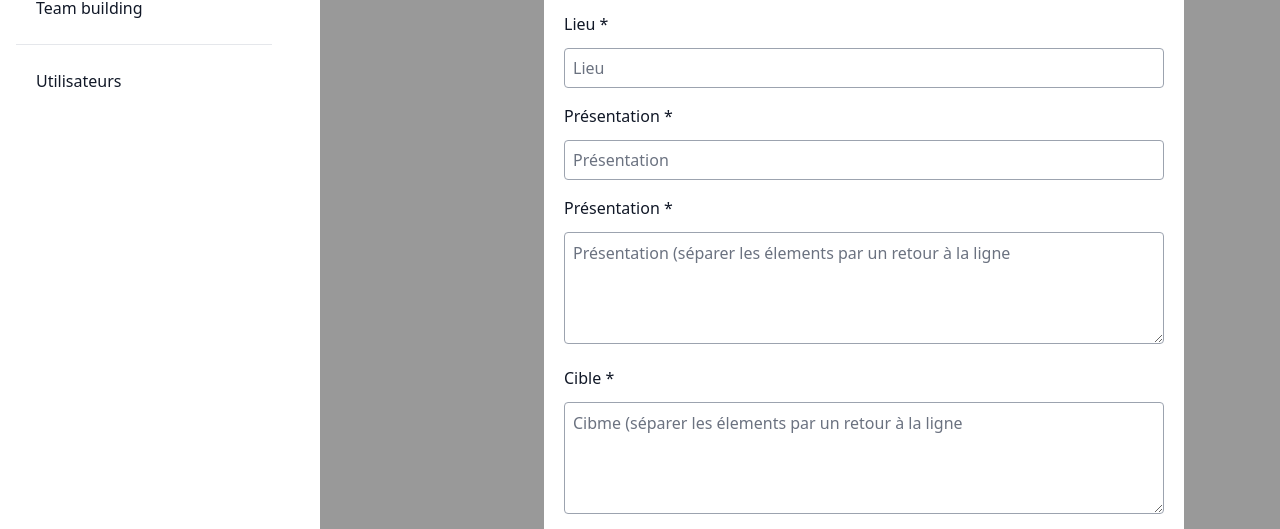
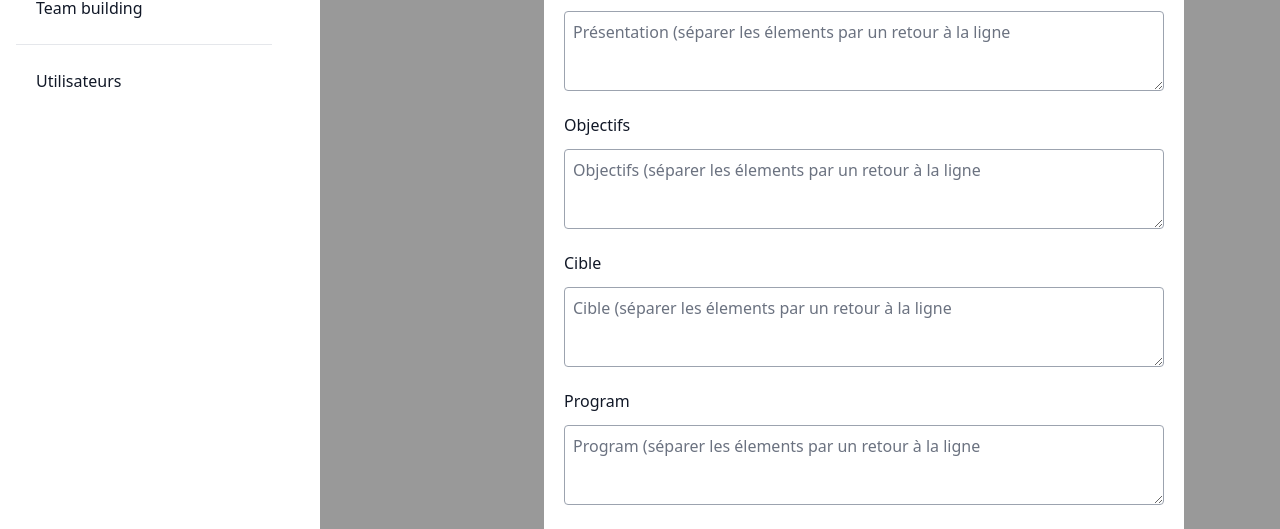
Before and after one commit to Abdel-Kader/sonni-website, a React (Create React App) app: page /admin/seminaires in a window 1280 px wide. Both pictures are taken after a click on the button "Ajouter un séminaire". Shown: the part 268-797 px from the top of the page. Built offline with nearby package versions, Linux system fonts and the light colour scheme; no server answers; the database is empty.

Commit message:
admin semianire delete item

```diff
--- a/src/components/admin/Item.tsx
+++ b/src/components/admin/Item.tsx
@@ -2,12 +2,12 @@ import React from 'react';
 import {CalendarIcon, MapPinIcon} from "@heroicons/react/16/solid";
 
 
-function Item({title, date, lieu, img, animateur}: {title: string, date: string, lieu: string, img?: string, animateur?:string}) {
+function Item({title, date, lieu, img, animateur, onDelete}: {title: string, date: string, lieu: string, img?: string, animateur?:string, onDelete?:any}) {
     return (
-        <div className="shadow-xl flex items-center flex-col  border-black max-sm:mt-10">
+        <div className="shadow-xl flex items-center flex-col w-full justify-end border-black mt-10">
             {
                 img &&
-                <img src={img} className="w-full h-40" alt={'img'}/>
+                <img src={img} className="w-full h-36" alt={'img'}/>
             }
             <div className="flex flex-col w-full p-2">
                 <span className="font-medium text-primary text-center mt-4">{title}</span>
@@ -16,7 +16,7 @@ function Item({title, date, lieu, img, animateur}: {title: string, date: string,
                 {animateur && <span className="text-gray-500 lg:text-[12px] text-justify mt-4">{animateur}</span>}
             </div>
             <div
-                className="flex flex-row w-full items-center self-center border-t-gray-300 border justify-between  align-bottom">
+                className="flex flex-row w-full border-t-gray-300 border justify-between">
                 <button
                     className="text-white bg-primary text-xs h-10 self-center flex items-center hover:text-white p-2 text-center">
                     <svg xmlns="http://www.w3.org/2000/svg" fill="none" viewBox="0 0 24 24" strokeWidth={1.5}
@@ -40,6 +40,7 @@ function Item({title, date, lieu, img, animateur}: {title: string, date: string,
                     Détail
                 </button>
                 <button
+                    onClick={onDelete}
                     className="text-white bg-red-800 text-xs h-10 items-center hover:text-white p-2 text-center flex">
                     <svg xmlns="http://www.w3.org/2000/svg" fill="none" viewBox="0 0 24 24" strokeWidth={1.5}
                          stroke="currentColor" className="size-4">
--- a/src/pages/admin/seminaires/Seminaire.tsx
+++ b/src/pages/admin/seminaires/Seminaire.tsx
@@ -1,4 +1,4 @@
-import { addDoc, collection, serverTimestamp, getDocs } from 'firebase/firestore';
+import { addDoc, collection, serverTimestamp, getDocs, deleteDoc, doc, onSnapshot } from 'firebase/firestore';
 import React, {useEffect, useState} from 'react';
 import Item from "../../../components/admin/Item";
 import {Modal} from "../../../components/admin/Modal";
@@ -10,18 +10,32 @@ type formType = {
     lieu: string,
     img: string | undefined,
     presentation: string[],
-    cible: string[],
-    objectifs: string[]
+    cible?: string[],
+    objectifs?: string[]
     program?: string[]
+    methods?: string[]
 }
 
 function Seminaire() {
     const [showModal, setShowModal] = useState(false);
     const [seminaires, setSeminaires] = useState<any[]>([])
-    const [form, setForm] = useState<formType>({theme: '', date: '', lieu: '', img: '', presentation: [], cible:[], objectifs: [], program: []})
+    const [form, setForm] = useState<formType>({theme: '', date: '', lieu: '', img: '', presentation: [], cible:[], objectifs: [], program: [], methods: []})
 
     useEffect(() => {
-        const fetchSemianires = async () => {
+
+        const subs = onSnapshot(collection(db, "seminaires"), (snapshot) => {
+            let list: any[] = [];
+            snapshot.docs.forEach((doc) => {
+                list.push({id: doc.id, ...doc.data()})
+            })
+            setSeminaires(list)
+        })
+
+        return () => {
+            subs()
+        }
+
+       /* const fetchSeminaires = async () => {
             let list: any[] = []
             const semianires = await getDocs(collection(db, "seminaires"));
             semianires.forEach((doc) => {
@@ -31,7 +45,9 @@ function Seminaire() {
             setSeminaires(list)
         };
 
-        fetchSemianires()
+        fetchSeminaires() */
+
+
     }, []);
 
 
@@ -45,16 +61,49 @@ function Seminaire() {
         } else alert('Veuillez remplir tous les champs')
     }
 
-    const onChange = (e: any) => {
+    const onDeleteItem = async (id: string) => {
+        try {
+            await deleteDoc(doc(db, "seminaires", id))
+        } catch (e) {
+            console.log(e)
+        }
+    }
+
+    const onChangeCible = (e: any) => {
         const arrayFromTextarea = e.target.value.split(/\r?\n/);
-        console.log(arrayFromTextarea)
         setForm({
                 ...form,
             cible: arrayFromTextarea
         })
-        console.log(e.target.name)
+    }
 
-
+    const onChangePresentation = (e: any) => {
+        const arrayFromTextarea = e.target.value.split(/\r?\n/);
+        setForm({
+                ...form,
+            presentation: arrayFromTextarea
+        })
+    }
+    const onChangeObjectifs = (e: any) => {
+        const arrayFromTextarea = e.target.value.split(/\r?\n/);
+        setForm({
+                ...form,
+            objectifs: arrayFromTextarea
+        })
+    }
+    const onChangeProgram = (e: any) => {
+        const arrayFromTextarea = e.target.value.split(/\r?\n/);
+        setForm({
+                ...form,
+            program: arrayFromTextarea
+        })
+    }
+    const onChangeMethods = (e: any) => {
+        const arrayFromTextarea = e.target.value.split(/\r?\n/);
+        setForm({
+                ...form,
+            methods: arrayFromTextarea
+        })
     }
 
     function convert2base64(e: React.ChangeEvent<HTMLInputElement>) {
@@ -118,38 +167,57 @@ function Seminaire() {
 
                             />
                         </div>
-                        <div>
-                            <p className="mb-3 text-left font-medium !text-gray-900">Présentation *</p>
-                            <input
-                                placeholder="Présentation"
-                                name="presentation"
-                                required
-                                className="focus:border-t-gray-900 text-gray min-w-full h-10 rounded border-[1.5px] border-gray-400 p-2"
-                                onChange={e => setForm({...form, lieu: e.target.value})}
 
-                            />
-                        </div>
                         <div>
                             <p className="mb-3 text-left font-medium !text-gray-900">Présentation *</p>
                             <textarea
                                 placeholder="Présentation (séparer les élements par un retour à la ligne"
                                 name="presentation"
                                 required
-                                className="focus:border-t-gray-900 text-gray min-w-full h-28 rounded border-[1.5px] border-gray-400 p-2"
-                                onChange={e => setForm({...form, lieu: e.target.value})}
+                                className="focus:border-t-gray-900 text-gray min-w-full h-20 rounded border-[1.5px] border-gray-400 p-2"
+                                onChange={e => onChangePresentation(e)}
 
                             >
                             </textarea>
                         </div>
                         <div>
-                            <p className="mb-3 text-left font-medium !text-gray-900">Cible *</p>
+                            <p className="mb-3 text-left font-medium !text-gray-900">Objectifs</p>
                             <textarea
-                                placeholder="Cibme (séparer les élements par un retour à la ligne"
+                                placeholder="Objectifs (séparer les élements par un retour à la ligne"
+                                name="objectif"
+                                className="focus:border-t-gray-900 text-gray min-w-full h-20 rounded border-[1.5px] border-gray-400 p-2"
+                                onChange={e => onChangeObjectifs(e)}
+
+                            >
+                            </textarea>
+                        </div>
+                        <div>
+                            <p className="mb-3 text-left font-medium !text-gray-900">Cible</p>
+                            <textarea
+                                placeholder="Cible (séparer les élements par un retour à la ligne"
                                 name="cible"
-                                required
-                                className="focus:border-t-gray-900 text-gray min-w-full h-28 rounded border-[1.5px] border-gray-400 p-2"
-                                onChange={(e)=> onChange(e)}
-
+                                className="focus:border-t-gray-900 text-gray min-w-full h-20 rounded border-[1.5px] border-gray-400 p-2"
+                                onChange={(e)=> onChangeCible(e)}
+                            >
+                            </textarea>
+                        </div>
+                        <div>
+                            <p className="mb-3 text-left font-medium !text-gray-900">Program</p>
+                            <textarea
+                                placeholder="Program (séparer les élements par un retour à la ligne"
+                                name="cible"
+                                className="focus:border-t-gray-900 text-gray min-w-full h-20 rounded border-[1.5px] border-gray-400 p-2"
+                                onChange={(e)=> onChangeProgram(e)}
+                            >
+                            </textarea>
+                        </div>
+                        <div>
+                            <p className="mb-3 text-left font-medium !text-gray-900">Méthode</p>
+                            <textarea
+                                placeholder="Program (séparer les élements par un retour à la ligne"
+                                name="cible"
+                                className="focus:border-t-gray-900 text-gray min-w-full h-20 rounded border-[1.5px] border-gray-400 p-2"
+                                onChange={(e)=> onChangeMethods(e)}
                             >
                             </textarea>
                         </div>
@@ -186,11 +254,12 @@ function Seminaire() {
                         </button>
                     </div>
                 </div>
-                <div className="grid grid-cols-5 gap-5">
+                <div className="grid grid-cols-4 gap-4">
                     {seminaires.map(seminaire => {
                         return <Item title={seminaire.theme}
                                      date={seminaire.date}
                                      img={seminaire.img}
+                                     onDelete={()=>onDeleteItem(seminaire.id)}
                                      lieu={seminaire.lieu}/>
                     })}
 
```
